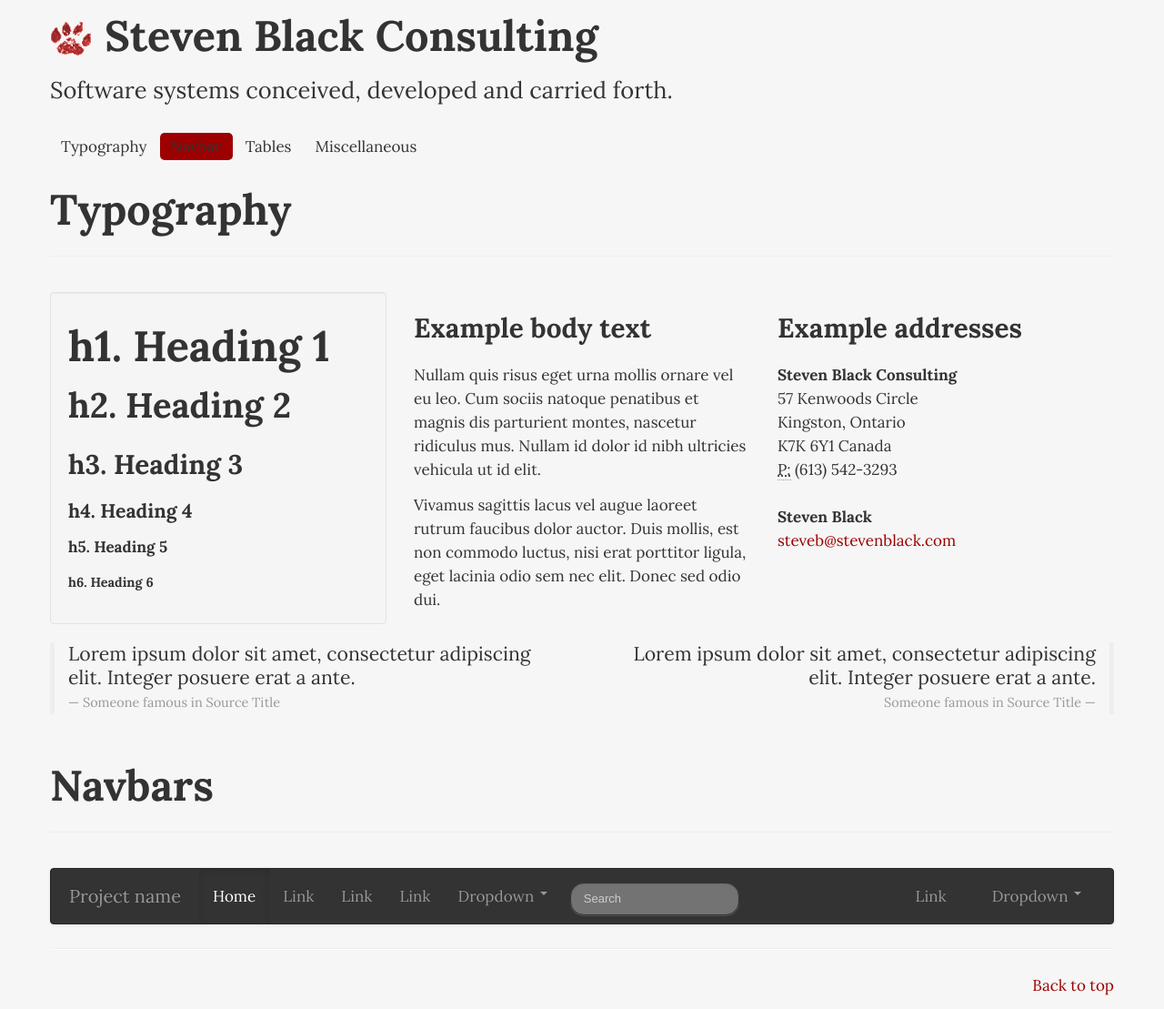
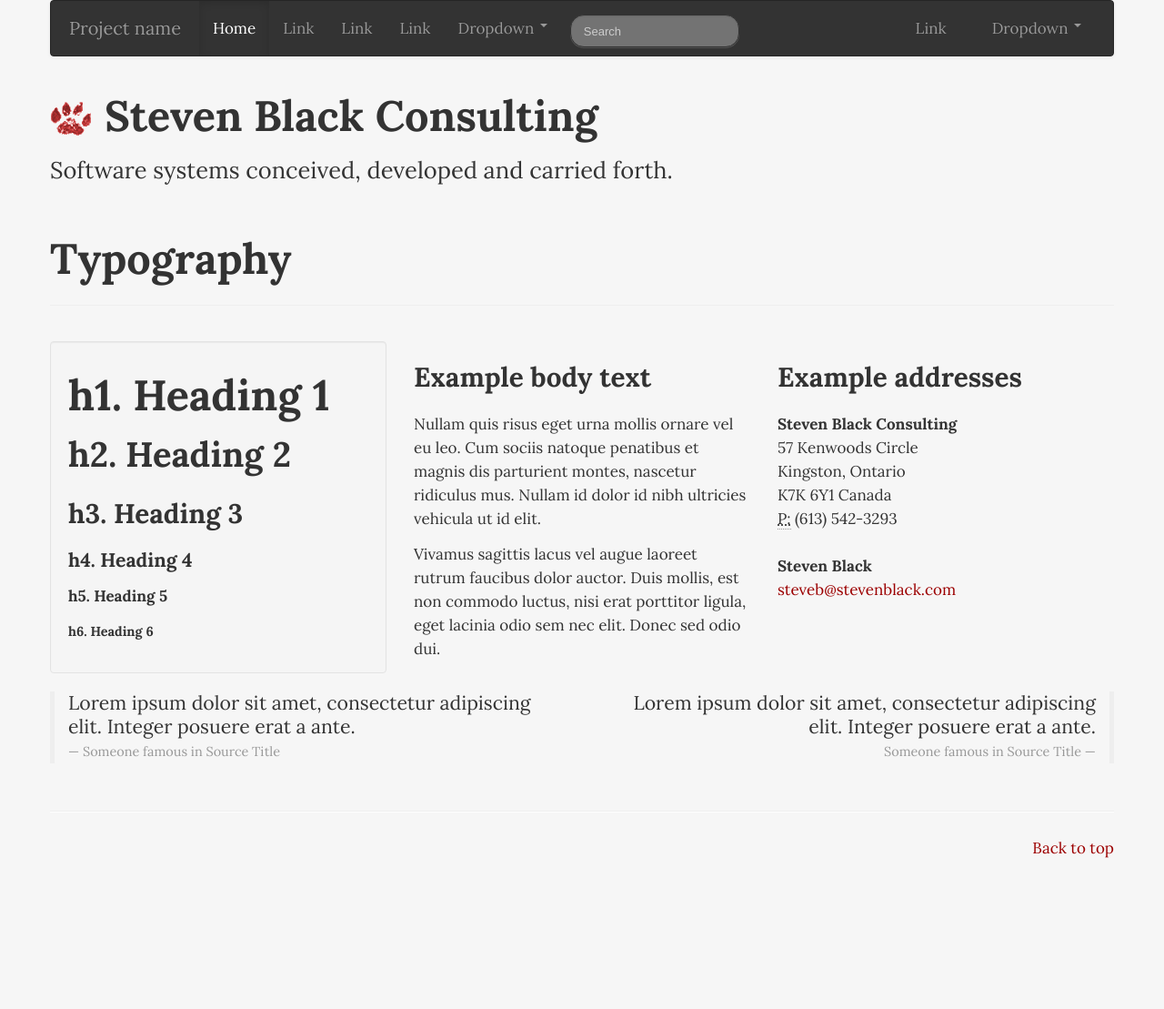
Before and after one commit to StevenBlack/stevenblack.github.io, a Jekyll site: the page built from index.html, in a window 1280 px wide. Shown: the whole page at 91% size. Built offline with Jekyll 4.4.1, drawn with Linux system fonts in a browser that asks for light colours; nearby versions of some CDN libraries; after the commit the page ends 958 px from its top, so only the background shows below that.

Commit message:
The index page now Jekylled-in.

```diff
--- a/index.html
+++ b/index.html
@@ -1,48 +1,6 @@
-<!DOCTYPE html>
-<html lang="en">
-<head>
-	<meta charset="utf-8">
-	<title>Steven Black Consulting</title>
-	<meta name="viewport" content="width=device-width, initial-scale=1.0">
-	<meta name="description" content="">
-	<meta name="author" content="">
-	<!--[if lt IE 9]>
-	<script src="http://html5shim.googlecode.com/svn/trunk/html5.js"></script>
-	<![endif]-->
-	<link href="/css/bootstrap.min.css" rel="stylesheet">
-	<link href="/bootstrap/css/bootstrap-responsive.min.css" rel="stylesheet">
-	<link href="/font-awesome/css/font-awesome.min.css" rel="stylesheet">
-	<style type="text/css">
-	img.sblogo {
-		margin: 0 15px 5px 0;
-	}
-	</style>
-</head>
-
-<body class="preview" id="top" data-spy="scroll" data-target=".subnav" data-offset="80">
-
-<!-- Navbar
-================================================== -->
-	<div class="container">
-	<!-- Masthead
-================================================== -->
-<header class="jumbotron subhead" id="overview">
-	<div class="row">
-		<div class="span12">
-
-			<h1><img class="sblogo" src="foxpaw.png" alt="" />Steven Black Consulting</h1>
-			<p class="lead">Software systems conceived, developed and carried forth.</p>
-		</div>
-	</div>
-	<div class="subnav">
-		<ul class="nav nav-pills">
-			<li><a href="#typography">Typography</a></li>
-			<li><a href="#navbar">Navbar</a></li>
-			<li><a href="#tables">Tables</a></li>
-			<li><a href="#miscellaneous">Miscellaneous</a></li>
-		</ul>
-	</div>
-</header>
+---
+layout: base
+---
 	<!-- Typography
 ================================================== -->
 <section id="typography">
@@ -95,88 +53,4 @@
 	</blockquote>
 	</div>
 	</div>
-
 </section>
-	<!-- Navbar
-================================================== -->
-<section id="navbar">
-	<div class="page-header">
-		<h1>Navbars</h1>
-	</div>
-
-	<div class="navbar navbar-inverse">
-		<div class="navbar-inner">
-			<div class="container" style="width: auto;">
-				<a class="btn btn-navbar" data-toggle="collapse" data-target=".nav-collapse">
-					<span class="icon-bar"></span>
-					<span class="icon-bar"></span>
-					<span class="icon-bar"></span>
-				</a>
-				<a class="brand" href="#">Project name</a>
-				<div class="nav-collapse">
-					<ul class="nav">
-						<li class="active"><a href="#">Home</a></li>
-						<li><a href="#">Link</a></li>
-						<li><a href="#">Link</a></li>
-						<li><a href="#">Link</a></li>
-						<li class="dropdown">
-							<a href="#" class="dropdown-toggle" data-toggle="dropdown">Dropdown <b class="caret"></b></a>
-							<ul class="dropdown-menu">
-								<li><a href="#">Action</a></li>
-								<li><a href="#">Another action</a></li>
-								<li><a href="#">Something else here</a></li>
-								<li class="divider"></li>
-								<li><a href="#">Separated link</a></li>
-							</ul>
-						</li>
-					</ul>
-					<form class="navbar-search pull-left" action="">
-						<input type="text" class="search-query span2" placeholder="Search">
-					</form>
-					<ul class="nav pull-right">
-						<li><a href="#">Link</a></li>
-						<li class="divider-vertical"></li>
-						<li class="dropdown">
-							<a href="#" class="dropdown-toggle" data-toggle="dropdown">Dropdown <b class="caret"></b></a>
-							<ul class="dropdown-menu">
-								<li><a href="#">Action</a></li>
-								<li><a href="#">Another action</a></li>
-								<li><a href="#">Something else here</a></li>
-								<li class="divider"></li>
-								<li><a href="#">Separated link</a></li>
-							</ul>
-						</li>
-					</ul>
-				</div><!-- /.nav-collapse -->
-			</div>
-		</div><!-- /navbar-inner -->
-	</div><!-- /navbar -->
-</section>
-
-<!-- Footer
-================================================== -->
-<hr>
-
-<footer id="footer">
-	<p class="pull-right"><a href="#top">Back to top</a></p>
-</footer>
-
-</div><!-- /container -->
-	<!-- Le javascript
-	================================================== -->
-	<!-- Placed at the end of the document so the pages load faster -->
-	<script type="text/javascript">
-	var _gaq = _gaq || [];
-	_gaq.push(['_setAccount', 'UA-212713-3']);
-	_gaq.push(['_trackPageview']);
-	(function() {
-	var ga = document.createElement('script'); ga.type = 'text/javascript'; ga.async = true;
-	ga.src = ('https:' == document.location.protocol ? 'https://ssl' : 'http://www') + '.google-analytics.com/ga.js';
-	var s = document.getElementsByTagName('script')[0]; s.parentNode.insertBefore(ga, s);
-	})();
-	</script>
-	<script src="http://ajax.googleapis.com/ajax/libs/jquery/1.9.0/jquery.min.js"></script>
-	<script>window.jQuery || document.write('<script src="/js/jquery.min.js"><\/script>')</script>
-	<script src="/bootstrap/js/bootstrap.min.js"></script>
-</body>
-</html>
```
